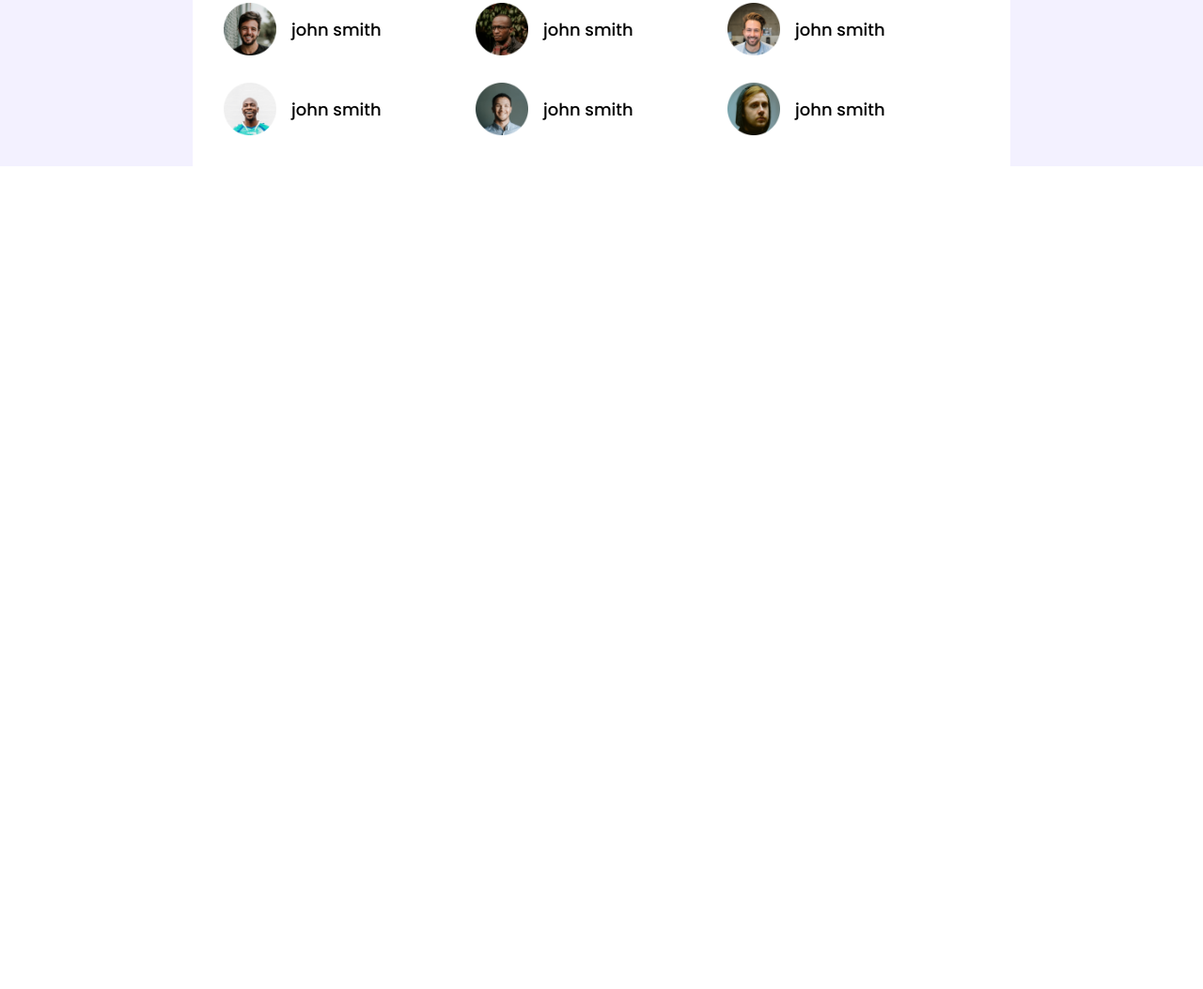
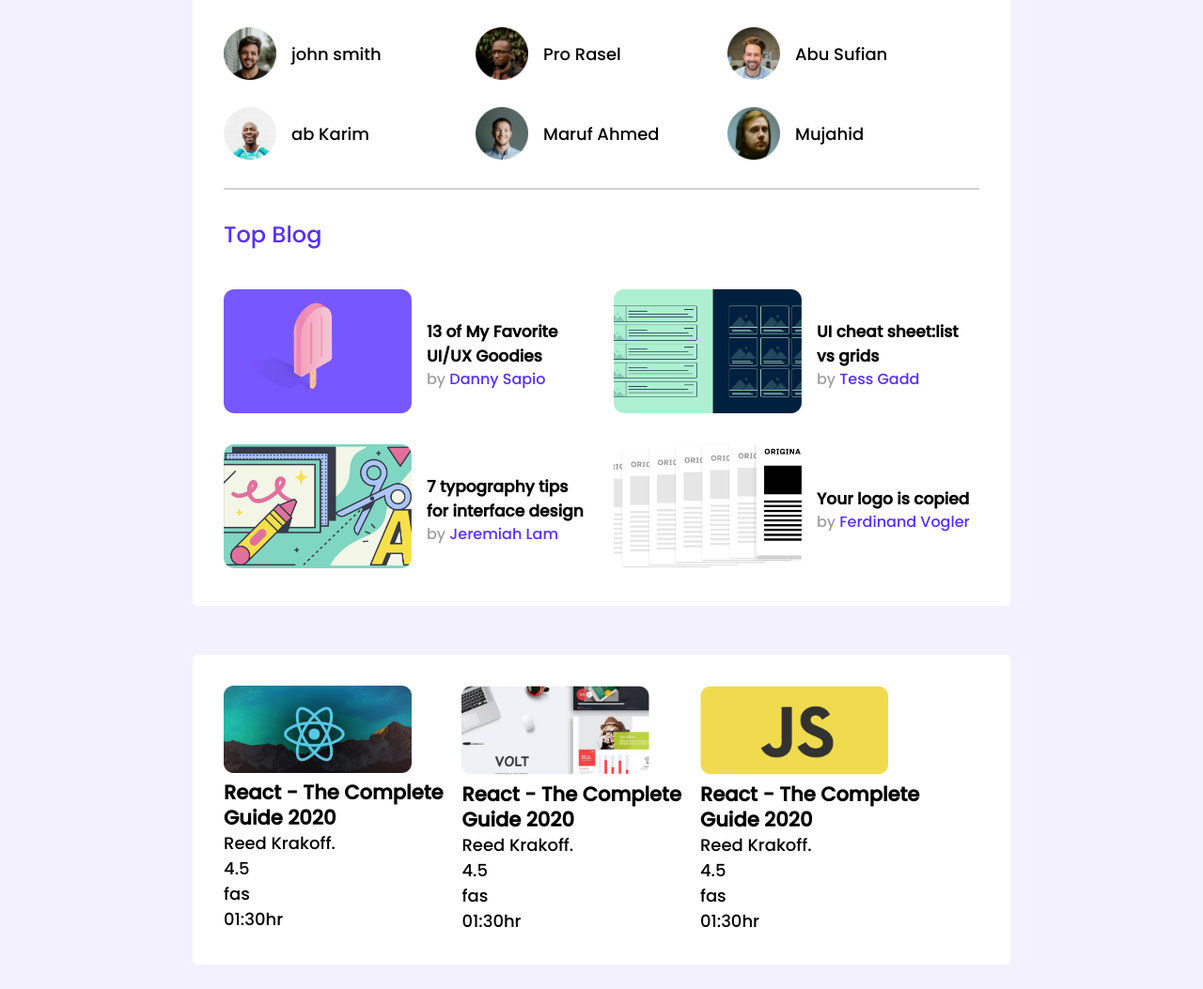
Before and after one commit to siam786/leader-design, a plain HTML site: page index.html in a window 1280 px wide. Shown: the part 106-1159 px from the top of the page at 94% size. Before the commit the page ends 800 px from the top, so only its background shows below. Drawn offline with Linux system fonts and the light colour scheme.

Commit message:
add 3 section

```diff
--- a/index.html
+++ b/index.html
@@ -18,10 +18,10 @@
   <body>
     <!-- header area start -->
     <header></header>
+    <main>
     <!-- header area end -->
-    <main>
       <!-- top player section start -->
-      <section class="top-area">
+      <section class="top-area container">
         <h2>top player</h2>
         <div class="top-player">
           <div class="single-player">
@@ -30,27 +30,139 @@
           </div>
           <div class="single-player">
             <img src="images/players/player-2.png" alt="" />
-            <p>john smith</p>
+            <p>Pro Rasel</p>
           </div>
           <div class="single-player">
             <img src="images/players/player-3.png" alt="" />
-            <p>john smith</p>
+            <p>Abu Sufian</p>
           </div>
           <div class="single-player">
             <img src="images/players/player-4.png" alt="" />
-            <p>john smith</p>
+            <p>ab Karim</p>
           </div>
           <div class="single-player">
             <img src="images/players/player-5.png" alt="" />
-            <p>john smith</p>
+            <p>Maruf Ahmed</p>
           </div>
           <div class="single-player">
             <img src="images/players/player-6.png" alt="" />
-            <p>john smith</p>
+            <p>Mujahid</p>
+          </div>
+        </div>
+        <hr class="line-block" />
+        <h2>top blog</h2>
+        <div class="blog-area">
+          <div class="single-blog">
+            <div class="blog-thumb">
+              <img src="images/blogs/blog-1.png" alt="blog-1" />
+            </div>
+            <div class="blog-info">
+              <h3>13 of My Favorite UI/UX Goodies</h3>
+              <p>
+                <span>by</span>
+                Danny Sapio</p>
+            </div>
+          </div>
+          <div class="single-blog">
+            <div class="blog-thumb">
+              <img src="images/blogs/blog-2.png" alt="blog-2" />
+            </div>
+            <div class="blog-info">
+              <h3>UI cheat sheet:list vs grids</h3>
+              <p>
+                <span>by</span>
+                Tess Gadd</p>
+              </div>
+          </div>
+          <div class="single-blog">
+            <div class="blog-thumb">
+              <img src="images/blogs/blog-3.png" alt="blog-3" />
+            </div>
+            <div class="blog-info">
+              <h3>7 typography tips
+                for interface design</h3>
+              <p>
+                <span>by</span>
+                Jeremiah Lam</p>
+              </div>
+          </div>
+          <div class="single-blog">
+            <div class="blog-thumb">
+              <img src="images/blogs/blog-4.png" alt="blog-4" />
+            </div>
+            <div class="blog-info">
+              <h3>Your logo is
+                copied</h3>
+              <p>
+                <span>by</span>
+                Ferdinand Vogler</p>
+              </div>
           </div>
         </div>
       </section>
       <!-- top player section end -->
+
+      <section class="courses container">
+        <div class="courses-list">
+          <div class="single-course">
+            <div class="course-thumb">
+              <img src="images/courses/course-1.png" alt="">
+                <div class="course-info">
+                  <h3>React - The Complete </h3>
+                  <h3>Guide 2020</h3>
+                  <p>Reed Krakoff.</p>
+                  <div class="author-info">
+                    <div class="rating"><i class="fas"></i>
+                      <div class="score">
+                        <p>4.5</p>
+                        <div class="hour"><div class="hour-icon">fas</div><div class="time">01:30hr</div></div>
+                      </div>
+                    </div>
+                  </div>
+                </div>
+              </img>
+            </div>
+          </div>
+          <div class="single-course">
+            <div class="course-thumb">
+              <img src="images/courses/course-2.png" alt="">
+                <div class="course-info">
+                  <h3>React - The Complete </h3>
+                  <h3>Guide 2020</h3>
+                  <p>Reed Krakoff.</p>
+                  <div class="author-info">
+                    <div class="rating"><i class="fas"></i>
+                      <div class="score">
+                        <p>4.5</p>
+                        <div class="hour"><div class="hour-icon">fas</div><div class="time">01:30hr</div></div>
+                      </div>
+                    </div>
+                  </div>
+                </div>
+              </img>
+            </div>
+          </div>
+          <div class="single-course">
+            <div class="course-thumb">
+              <img src="images/courses/course-3.png" alt="">
+                <span class="course-info">
+                  <h3>React - The Complete </h3>
+                  <h3>Guide 2020</h3>
+                  <p>Reed Krakoff.</p>
+                  <div class="author-info">
+                    <div class="rating"><i class="fas"></i>
+                      <span class="score">
+                        <p>4.5</p>
+                        <div class="hour"><div class="hour-icon">fas</div><div class="time">01:30hr</div></div>
+                      </span>
+                    </div>
+                  </div>
+                </span>
+              </img>
+            </div>
+          </div>
+        </div>
+      </section>
     </main>
   </body>
 </html>
--- a/styles/style.css
+++ b/styles/style.css
@@ -7,23 +7,32 @@
 body{
     font-family: 'Poppins', sans-serif;
     font-size: 18px;
+    line-height: 27px;
     font-weight: 500;
 }
-main{
+main {
     display: flex;
     justify-content: center;
     background-color: #F3F1FF;
+    flex-direction: column;
+    align-items: center;
+}
 
+section {
+    margin:26px 0;
 }
+
 /* main style end */
 
 /* --------------
 top player section start
 --------- */
-.top-area{
-    background-color: #fff;
+.container{
     width: 870px;
     padding: 33px;
+    border-radius: 5px;
+    background-color: #fff;
+
 }
 .top-area h2{
     font-size: 24px;
@@ -37,18 +46,66 @@ top player section start
     display: grid;
     grid-template-columns: repeat(3,1fr);
     grid-row-gap: 29px;
+
 }
 .single-player{
     display: flex;
     align-items: center;
     gap: 16px;
 }
-.single-player p{
-    font
-}
+
 .single-player img{
     width: 56px;
     height: 56px;
 }
 
 /* top player section end */
+
+/* -------------
+ blog area start
+---------- */
+.line-block {
+    border: 1px solid #D1D1D1;
+    margin: 30px 0;
+}
+.single-blog {
+    display: flex;
+    gap: 16px;
+    align-items: center;
+}
+.single-blog img,.course-thumb img{
+    width: 200px;
+}
+
+.blog-area {
+    display: grid;
+    grid-template-columns: repeat(2,2fr);
+    gap: 26px;
+}
+
+.blog-info h3 {
+    font-size: 17px;
+    line-height: 26px;
+}
+
+.blog-info p {
+    font-size: 16px;
+    color: #562EFF;
+    line-height: 24px;
+}
+
+.blog-info span {
+    color: #9F9F9F;
+}
+/* blog area end */
+/* course area start */
+
+.courses-list {
+    display: flex;
+    gap: 20px;
+}
+
+.author-info {
+    display: flex;
+}
+/* course area end */
```
